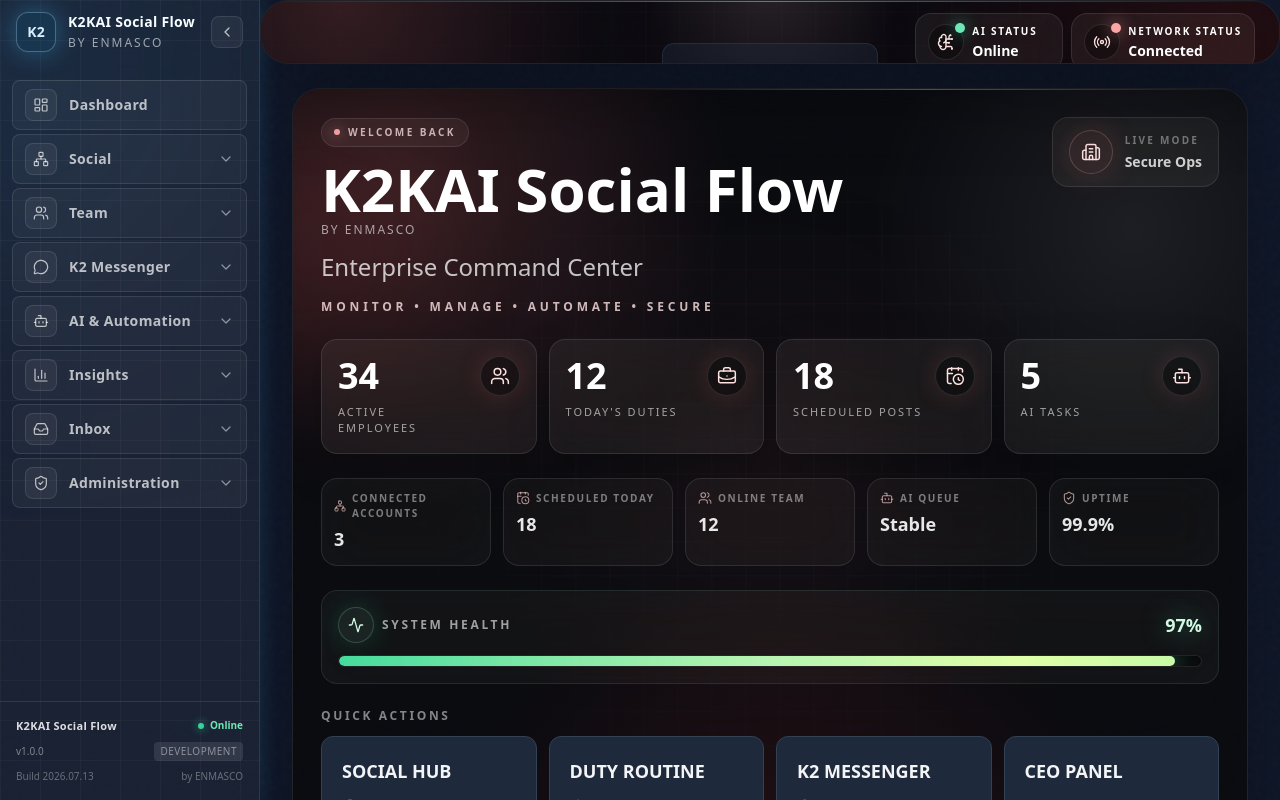
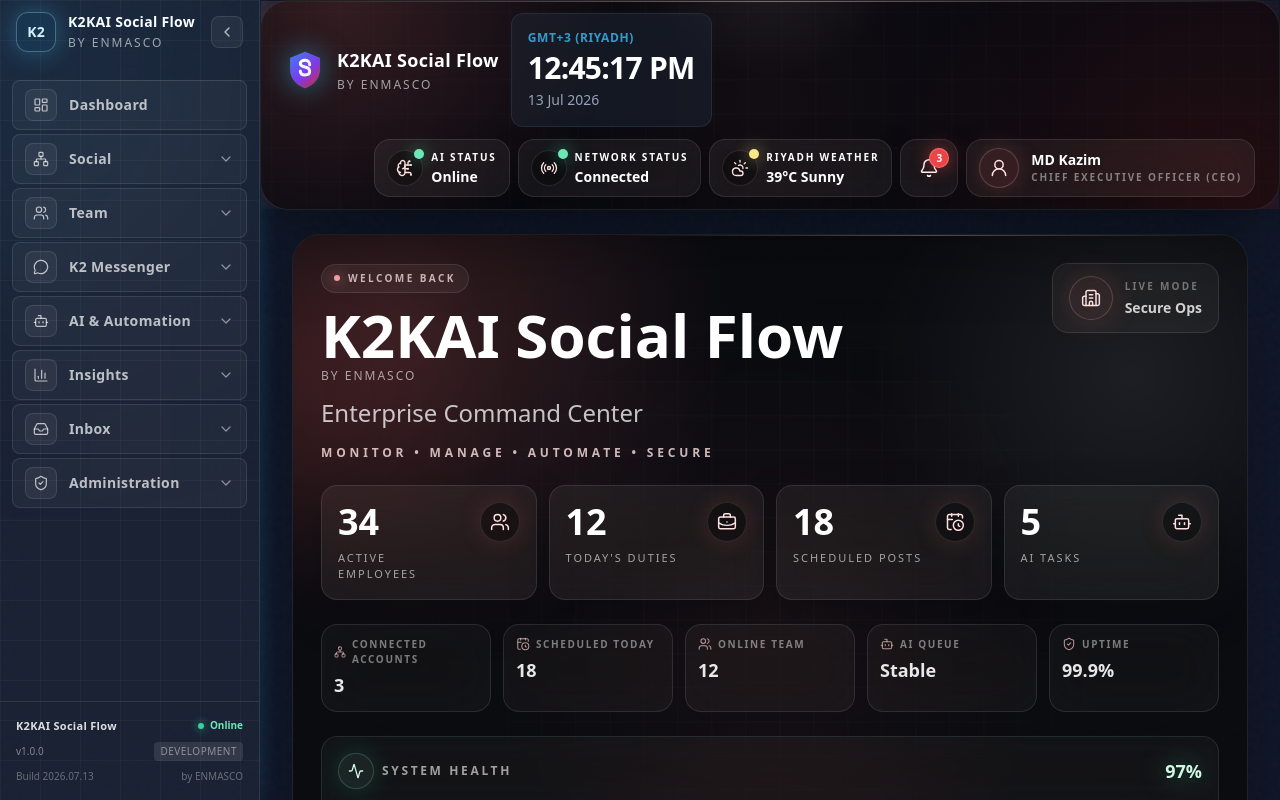
Before and after one commit to jabedbusiness10-art/enmasco-k2-social-hub, a Next.js app: page /dashboard in a window 1280 px wide. Built offline with nearby package versions, Linux system fonts and the light colour scheme.

Commit message:
HOTFIX: Global Top Header layout — remove h-16/overflow-hidden clipping, flex-wrap header (clock/weather/user fully visible, zoom-stable 100-150%, auto-expands on sidebar collapse)

```diff
--- a/components/layout/TopBar.tsx
+++ b/components/layout/TopBar.tsx
@@ -59,17 +59,17 @@ export default function EnterpriseTopNav({ className = "" }: EnterpriseTopNavPro
       initial={{ opacity: 0, y: -18 }}
       animate={{ opacity: 1, y: 0 }}
       transition={{ duration: 0.52, ease: [0.22, 1, 0.36, 1] }}
-      className={`enterprise-top-nav relative z-50 h-16 overflow-hidden rounded-[28px] border border-white/10 bg-[#070709]/80 px-4 py-3 text-white shadow-[0_24px_80px_rgba(0,0,0,0.38)] backdrop-blur-2xl sm:px-5 lg:px-6 ${className}`}
+      className={`enterprise-top-nav relative z-50 min-h-16 overflow-visible rounded-[28px] border border-white/10 bg-[#070709]/80 px-4 py-3 text-white shadow-[0_24px_80px_rgba(0,0,0,0.38)] backdrop-blur-2xl sm:px-5 lg:px-6 ${className}`}
     >
       <div className="absolute inset-0 -z-10 bg-[radial-gradient(circle_at_8%_0%,rgba(248,113,113,0.18),transparent_28%),radial-gradient(circle_at_50%_-30%,rgba(255,255,255,0.09),transparent_24%),radial-gradient(circle_at_95%_100%,rgba(127,29,29,0.24),transparent_34%)]" />
       <div className="top-nav-grid absolute inset-0 -z-10 opacity-35" />
       <div className="absolute left-0 top-0 -z-10 h-px w-full bg-gradient-to-r from-transparent via-red-200/45 to-transparent" />
 
-      <div className="grid items-center gap-4 lg:grid-cols-[minmax(240px,1fr)_auto_minmax(360px,1fr)]">
+      <div className="flex flex-wrap items-center gap-3">
         <motion.div
           whileHover={{ x: 2 }}
           transition={{ duration: 0.25 }}
-          className="group flex min-w-0 items-center gap-3"
+          className="group flex min-w-0 flex-shrink-0 items-center gap-3"
         >
           <img
             src="/logo.svg"
@@ -89,7 +89,7 @@ export default function EnterpriseTopNav({ className = "" }: EnterpriseTopNavPro
         <motion.div
           whileHover={{ scale: 1.02, y: -4 }}
           transition={{ duration: 0.3, ease: "easeOut" }}
-          className="flex flex-col justify-center p-6 bg-slate-800/50 border border-slate-700/50 rounded-xl backdrop-blur-sm"
+          className="flex flex-shrink-0 flex-col justify-center rounded-xl border border-slate-700/50 bg-slate-800/50 p-4 backdrop-blur-sm"
         >
           <div className="text-sky-400/80 text-xs font-bold tracking-wider uppercase mb-1">
             GMT+3 (Riyadh)
@@ -102,7 +102,7 @@ export default function EnterpriseTopNav({ className = "" }: EnterpriseTopNavPro
           </div>
         </motion.div>
 
-        <div className="flex flex-wrap items-stretch justify-start gap-2 lg:justify-end">
+        <div className="ml-auto flex flex-wrap items-stretch justify-end gap-2 min-w-0">
           <StatusTile
             icon={BrainCircuit}
             label="AI Status"
@@ -113,7 +113,7 @@ export default function EnterpriseTopNav({ className = "" }: EnterpriseTopNavPro
             icon={Radio}
             label="Network Status"
             value="Connected"
-            tone="red"
+            tone="emerald"
           />
           <StatusTile
             icon={CloudSun}
@@ -138,7 +138,7 @@ export default function EnterpriseTopNav({ className = "" }: EnterpriseTopNavPro
           <motion.div
             whileHover={{ y: -2, scale: 1.01 }}
             transition={{ duration: 0.25 }}
-            className="group flex min-h-[58px] min-w-[210px] items-center gap-3 rounded-2xl border border-white/10 bg-white/[0.055] px-3 py-2 shadow-[0_14px_34px_rgba(0,0,0,0.22)] backdrop-blur-xl transition-all duration-300 hover:border-red-200/35 hover:bg-white/[0.078] hover:shadow-[0_0_30px_rgba(248,113,113,0.2)]"
+            className="group flex min-h-[52px] min-w-[170px] items-center gap-3 rounded-2xl border border-white/10 bg-white/[0.055] px-3 py-2 shadow-[0_14px_34px_rgba(0,0,0,0.22)] backdrop-blur-xl transition-all duration-300 hover:border-red-200/35 hover:bg-white/[0.078] hover:shadow-[0_0_30px_rgba(248,113,113,0.2)]"
           >
             <div className="flex h-10 w-10 shrink-0 items-center justify-center rounded-full border border-red-200/20 bg-red-400/[0.1] text-red-100 shadow-[0_0_24px_rgba(248,113,113,0.18)] transition-all duration-300 group-hover:border-red-200/45 group-hover:text-white">
               <UserRound className="h-5 w-5" strokeWidth={1.8} />
@@ -196,7 +196,7 @@ function StatusTile({ icon: Icon, label, value, tone }: StatusTileProps) {
     <motion.div
       whileHover={{ y: -2, scale: 1.02 }}
       transition={{ duration: 0.25 }}
-      className="group flex min-h-[58px] min-w-[148px] items-center gap-2 rounded-2xl border border-white/10 bg-white/[0.055] px-3 py-2 shadow-[0_14px_34px_rgba(0,0,0,0.22)] backdrop-blur-xl transition-all duration-300 hover:border-red-200/35 hover:bg-white/[0.078] hover:shadow-[0_0_30px_rgba(248,113,113,0.18)]"
+      className="group flex min-h-[52px] min-w-[120px] items-center gap-2 rounded-2xl border border-white/10 bg-white/[0.055] px-3 py-2 shadow-[0_14px_34px_rgba(0,0,0,0.22)] backdrop-blur-xl transition-all duration-300 hover:border-red-200/35 hover:bg-white/[0.078] hover:shadow-[0_0_30px_rgba(248,113,113,0.18)]"
     >
       <div className="relative flex h-9 w-9 shrink-0 items-center justify-center rounded-full border border-white/10 bg-black/35 text-red-100 transition-all duration-300 group-hover:border-red-200/35 group-hover:text-white">
         <span className={`absolute -right-0.5 -top-0.5 h-2.5 w-2.5 rounded-full ${toneClass}`} />
```
